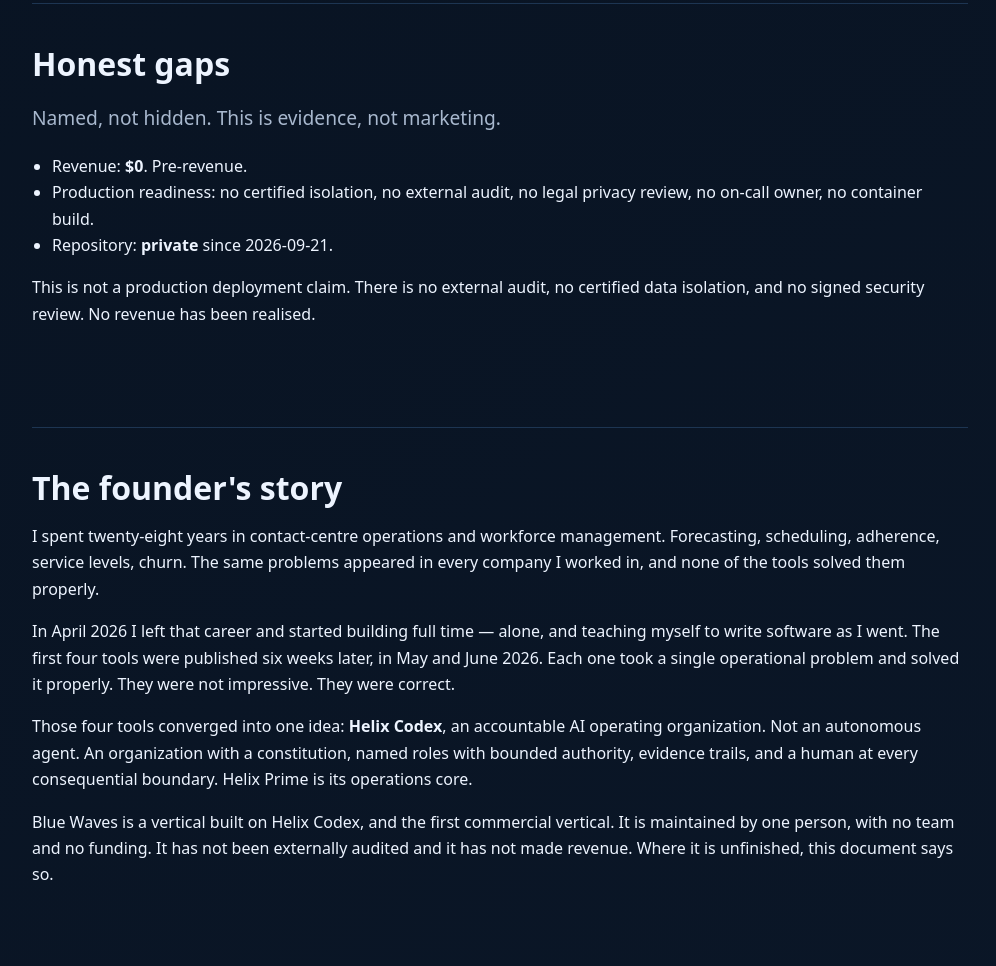
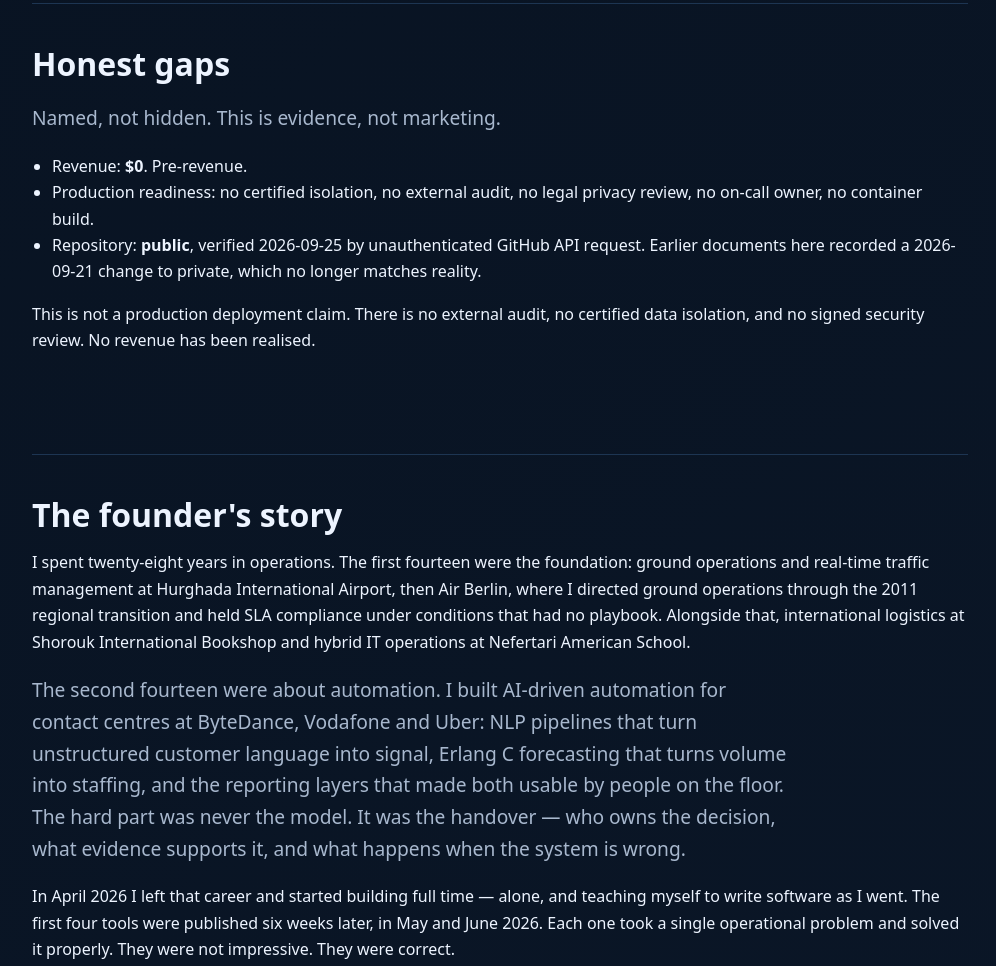
Before and after one commit to HatemIsmailShalaby1979/Blue-Waves-, a plain HTML site: page index.html in a window 1280 px wide. Shown: the part 1802-2768 px from the top of the page, without its empty margins (140-1136 px from the left). Drawn offline with Linux system fonts and the light colour scheme.

Commit message:
docs: enrich the founder narrative; correct visibility; add MIT LICENSE
The founder supplied the real career detail behind the phrase
"twenty-eight years in contact-centre operations", which compressed it. The story
is enhanced, not replaced.

- The first fourteen years (1998-2012) were the foundation: ground operations and
  real-time traffic management at Hurghada International Airport, then Air Berlin,
  where ground operations were directed through the 2011 regional transition and
  SLA compliance held without a playbook. Alongside that, international logistics
  at Shorouk International Bookshop and hybrid IT operations at Nefertari American
  School.
- The second fourteen (2012-2026) were automation: AI-driven contact-centre
  automation at ByteDance, Vodafone and Uber. NLP pipelines that turn
  unstructured customer language into signal, Erlang C forecasting that turns
  volume into staffing, and the reporting layers that made both usable by people
  on the floor. The lesson that shaped everything after it: the hard part is never
  the model, it is the handover.
- The education line is added to the author block: BSc Managerial Sciences
  (Computer Section), Sadat Academy for Management Sciences, and a Business
  Analytics Nanodegree from Udacity.

Also corrects the repository visibility. Every repository in this portfolio is
public, verified by unauthenticated request to the GitHub API returning HTTP 200.
Earlier documents recorded a 2026-09-21 change to private for Helix-Prime and Blue
Waves; that no longer matches reality, and no document now claims otherwise.

Add an MIT LICENSE. The README claimed MIT and no licence file existed.

```diff
--- a/index.html
+++ b/index.html
@@ -18,10 +18,10 @@
 
 <section><h2>Proof, with snapshot dates</h2><table><tr><th>Evidence</th><th>Value</th><th>Snapshot</th></tr><tr><td>Tests</td><td>85 passing (offline, E2E media quality)</td><td>2026-09-05</td></tr><tr><td>YouTube OAuth</td><td>Complete, client configured</td><td>2026-09-05</td></tr><tr><td>End-to-end publish</td><td>Verified (<code>NHXdNQzF5m0</code>)</td><td>2026-09-05</td></tr><tr><td>Podcast RSS</td><td>Valid, iTunes-compatible RSS 2.0</td><td>2026-09-05</td></tr><tr><td>Quality gates</td><td><code>ffprobe</code> + FFT + LUFS + silence</td><td>2026-09-05</td></tr><tr><td>SHEPO finance</td><td>Real per-provider costs, CPM projection</td><td>2026-09-05</td></tr><tr><td>Governance</td><td>Fail-closed, owner-controlled</td><td>2026-09-05</td></tr></table></section>
 
-<section><h2>Honest gaps</h2><p class="lead">Named, not hidden. This is evidence, not marketing.</p><ul><li>Revenue: <strong>$0</strong>. Pre-revenue.</li><li>Production readiness: no certified isolation, no external audit, no legal privacy review, no on-call owner, no container build.</li><li>Repository: <strong>private</strong> since 2026-09-21.</li></ul><p>This is not a production deployment claim. There is no external audit, no certified data isolation, and no signed security review. No revenue has been realised.</p></section>
+<section><h2>Honest gaps</h2><p class="lead">Named, not hidden. This is evidence, not marketing.</p><ul><li>Revenue: <strong>$0</strong>. Pre-revenue.</li><li>Production readiness: no certified isolation, no external audit, no legal privacy review, no on-call owner, no container build.</li><li>Repository: <strong>public</strong>, verified 2026-09-25 by unauthenticated GitHub API request. Earlier documents here recorded a 2026-09-21 change to private, which no longer matches reality.</li></ul><p>This is not a production deployment claim. There is no external audit, no certified data isolation, and no signed security review. No revenue has been realised.</p></section>
 
 <section><h2>The founder's story</h2>
-<p>I spent twenty-eight years in contact-centre operations and workforce management. Forecasting, scheduling, adherence, service levels, churn. The same problems appeared in every company I worked in, and none of the tools solved them properly.</p>
+<p>I spent twenty-eight years in operations. The first fourteen were the foundation: ground operations and real-time traffic management at Hurghada International Airport, then Air Berlin, where I directed ground operations through the 2011 regional transition and held SLA compliance under conditions that had no playbook. Alongside that, international logistics at Shorouk International Bookshop and hybrid IT operations at Nefertari American School.</p><p class="lead">The second fourteen were about automation. I built AI-driven automation for contact centres at ByteDance, Vodafone and Uber: NLP pipelines that turn unstructured customer language into signal, Erlang C forecasting that turns volume into staffing, and the reporting layers that made both usable by people on the floor. The hard part was never the model. It was the handover — who owns the decision, what evidence supports it, and what happens when the system is wrong.</p>
 <p>In April 2026 I left that career and started building full time — alone, and teaching myself to write software as I went. The first four tools were published six weeks later, in May and June 2026. Each one took a single operational problem and solved it properly. They were not impressive. They were correct.</p>
 <p>Those four tools converged into one idea: <strong>Helix Codex</strong>, an accountable AI operating organization. Not an autonomous agent. An organization with a constitution, named roles with bounded authority, evidence trails, and a human at every consequential boundary. Helix Prime is its operations core.</p>
 <p>Blue Waves is a vertical built on Helix Codex, and the first commercial vertical. It is maintained by one person, with no team and no funding. It has not been externally audited and it has not made revenue. Where it is unfinished, this document says so.</p>
```
Also changed, not shown: 2 other files.
